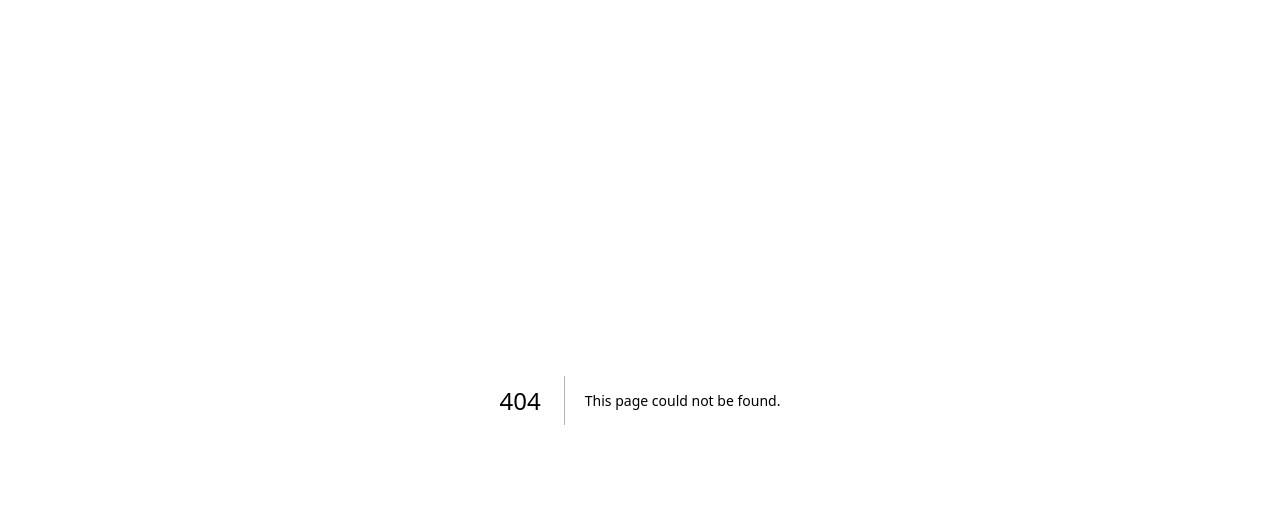
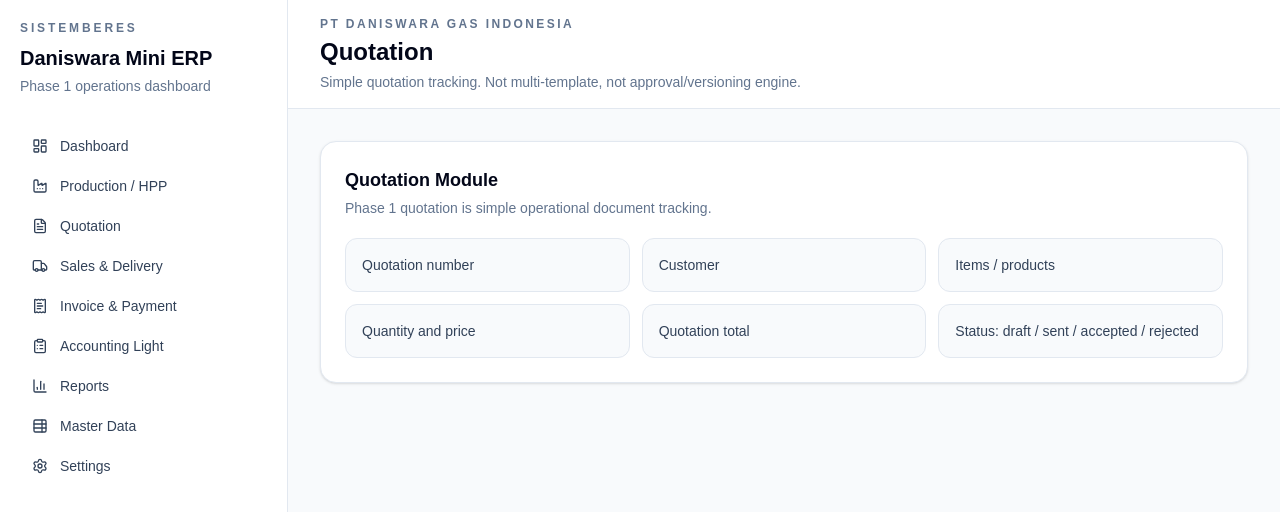
Before and after one commit to victor-rekon/daniswara-mini-erp, a Next.js app: page /quotation in a window 1280 px wide. Before the commit this address had no page. Shown: the top 512 px of the page. Built offline with nearby package versions, Linux system fonts and the light colour scheme.

Commit message:
Add quotation placeholder page

```diff
--- /dev/null
+++ b/app/quotation/page.tsx
@@ -0,0 +1,24 @@
+import { AppShell } from "@/components/layout/app-shell";
+import { PlaceholderPanel } from "@/components/ui/placeholder-panel";
+
+export default function QuotationPage() {
+  return (
+    <AppShell
+      title="Quotation"
+      description="Simple quotation tracking. Not multi-template, not approval/versioning engine."
+    >
+      <PlaceholderPanel
+        title="Quotation Module"
+        description="Phase 1 quotation is simple operational document tracking."
+        items={[
+          "Quotation number",
+          "Customer",
+          "Items / products",
+          "Quantity and price",
+          "Quotation total",
+          "Status: draft / sent / accepted / rejected",
+        ]}
+      />
+    </AppShell>
+  );
+}
```
